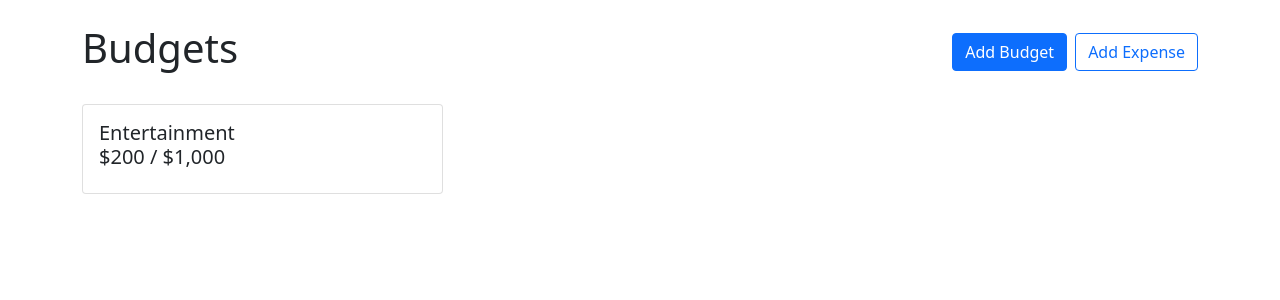
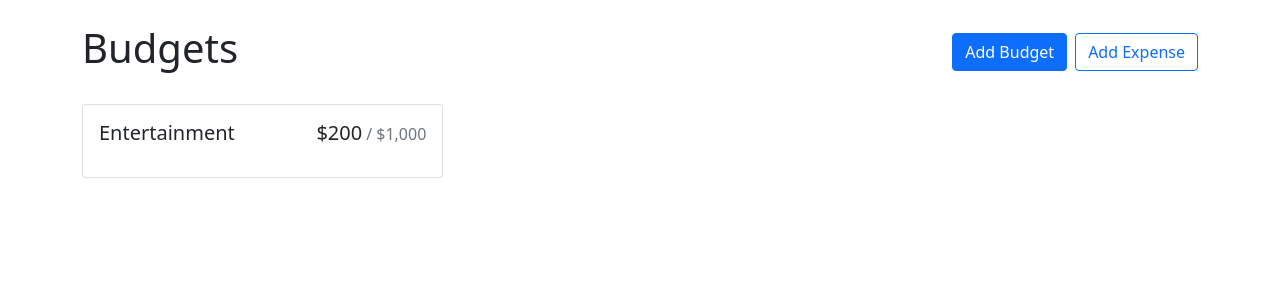
Before and after one commit to CelineCambier/budget_app, a React (Create React App) app: page / in a window 1280 px wide. Shown: the top 300 px of the page. Built offline with nearby package versions, Linux system fonts and the light colour scheme.

Commit message:
Styled budgetCard

```diff
--- a/src/components/BudgetCard.js
+++ b/src/components/BudgetCard.js
@@ -5,10 +5,11 @@ export default function BudgetCard({ name, amount, max }) {
   return (
     <Card>
       <Card.Body>
-        <Card.Title>
-          <div>{name}</div>
-          <div>
-            {currencyFormatter.format(amount)} / {currencyFormatter.format(max)}
+        <Card.Title className="d-flex justify-content-between align-items-baseline fw-normal mb-3">
+          <div className="me-2">{name}</div>
+          <div className="d-flex align-items-baseline">
+            {currencyFormatter.format(amount)}
+            <span className="text-muted fs-6 ms-1">/ {currencyFormatter.format(max)}</span>
           </div>
         </Card.Title>
       </Card.Body>
```
